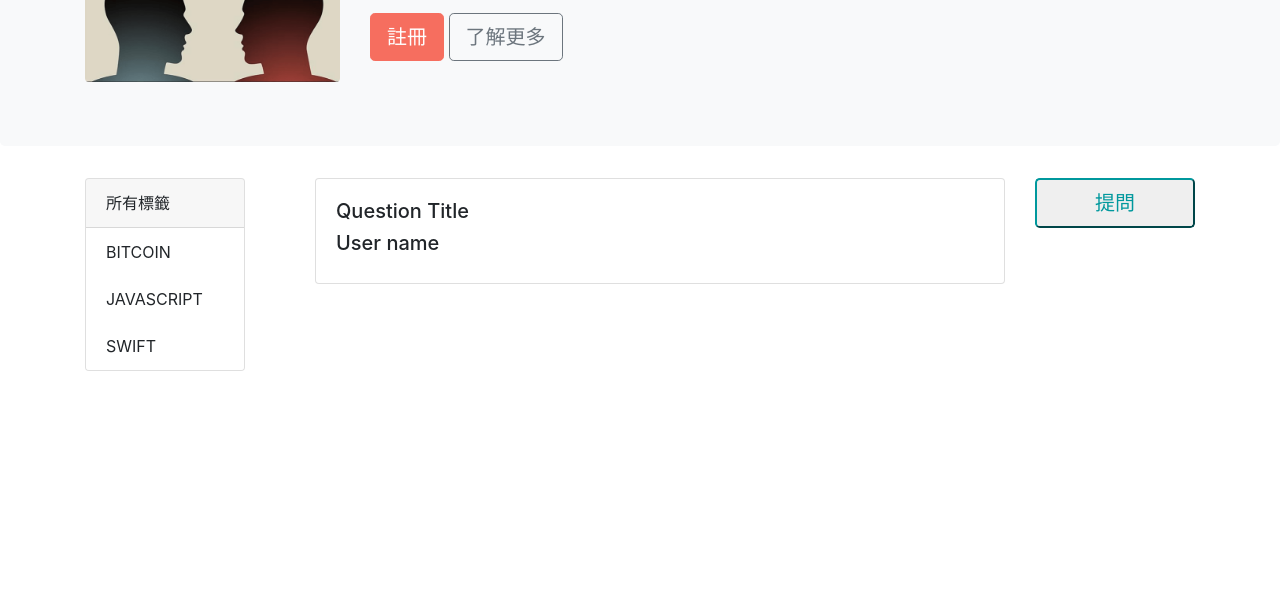
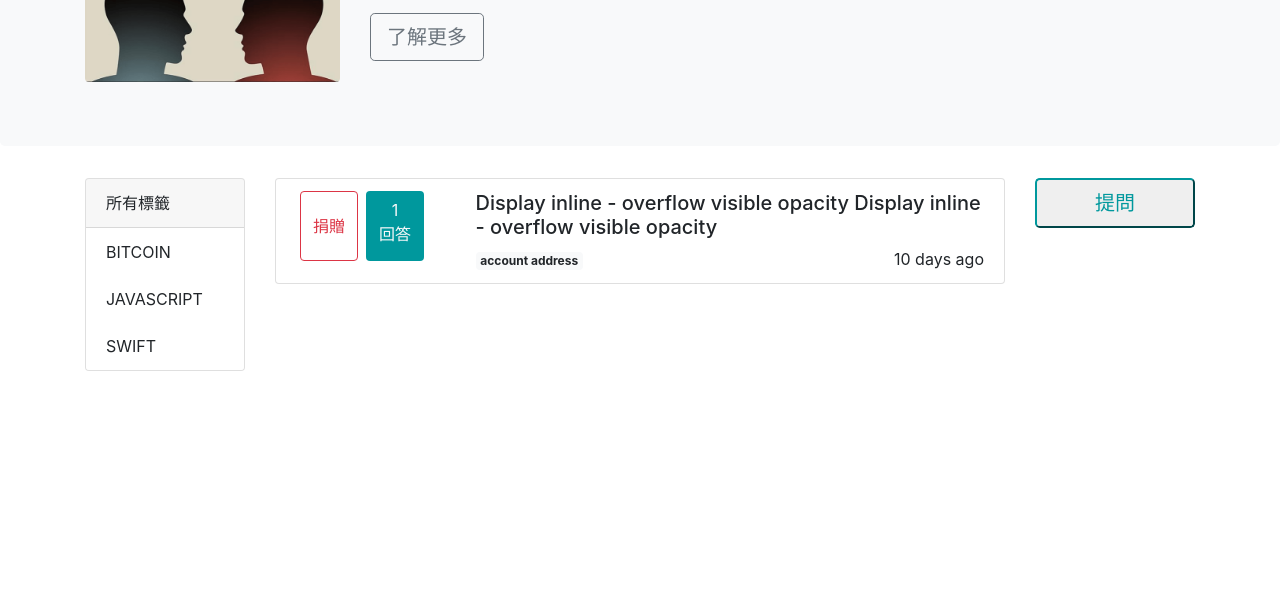
Before and after one commit to s60912frank/NCCU-ETH-FINAL-07, a plain HTML site: page docs/index.html in a window 1280 px wide. Shown: the part 209-800 px from the top of the page. Drawn offline with Linux system fonts and the light colour scheme.

Commit message:
新增question區域UI

```diff
--- a/docs/index.html
+++ b/docs/index.html
@@ -34,7 +34,6 @@
         </ul>
         <div id="beforelogin">
           <button class="btn my-2 my-sm-0 btn-outline-light font-weight-bold">登入</button>
-          <button class="btn my-2 my-sm-0 btn-viridian-green font-weight-bold">註冊</button>
         </div>
         <div id="afterlogin" style="display:none;">
           <div id="login-panel" class="person-panel-box d-flex align-items-center">
@@ -56,7 +55,6 @@
         <div class="col-9">
           <h1>什麼是區塊鏈論壇？</h1>
           <p class="lead">你的回答是有價值的，加入論壇並且發表文章或回答問題來獲得獎金</p>
-          <a class="btn btn-lg btn-primary" href="#" role="button">註冊</a>
           <a class="btn btn-lg btn-outline-secondary" href="#" role="button">了解更多</a>
         </div>
       </div>
@@ -84,16 +82,35 @@
         </div>
 
       </div>
+
       <!-- #Questions -->
       <main role="main" class="col-8">
 
-        <ul class="questions">
-          <li class="card">
-            <div class="card-body">
-              <h5>Question Title</h5>
-              <h5>User name</h5>
+        <!-- #questions list group -->
+        <ul class="questions list-group">
+          <li class="question list-group-item">
+            <div class="row">
+              <div class="functions col d-flex flex-row">
+                <a href="#" class="btn btn-outline-danger mx-1 d-flex align-items-center justify-content-center">
+                  <span class="my-auto">捐贈</span>
+                </a>
+                <a href="#" class="btn text-light bg-viridian-green mx-1 d-flex flex-column">
+                  <span>1</span>
+                  <span>回答</span>
+                </a>
+              </div>
+              <div class="col-9">
+                <h5>Display inline - overflow visible opacity Display inline - overflow visible opacity</h5>
+                <div class="row d-flex justify-content-between">
+                  <div class="col-6">
+                    <a href="#" class="badge badge-light">account address</a>
+                  </div>
+                  <div class="col-6 text-right">10 days ago</div>
+                </div>
+              </div>
             </div>
           </li>
+
         </ul>
       </main>
       <!-- #Ask -->
--- a/docs/scss/main.scss
+++ b/docs/scss/main.scss
@@ -21,15 +21,6 @@ body {
     color: $main-color;
 }
 
-// .btn-main{
-//     color: white;
-//     background-color: transparent;
-//     border: 1px solid white;
-// }
-// .btn-main:hover{
-//     color: gray;
-//     border: 1px solid gray;
-// }
 
 .tags{
   .list-group-item {
@@ -37,5 +28,15 @@ body {
   }
 }
 
+.question {
+  .functions {
+    min-width: 150px;
+    a {
+      height: 70px;
+    }
+
+  }
+}
+
 @import "./login.scss";
 @import "./postQuestion.scss";
```
Also changed, not shown: docs/css/main.css, 1 other file.
